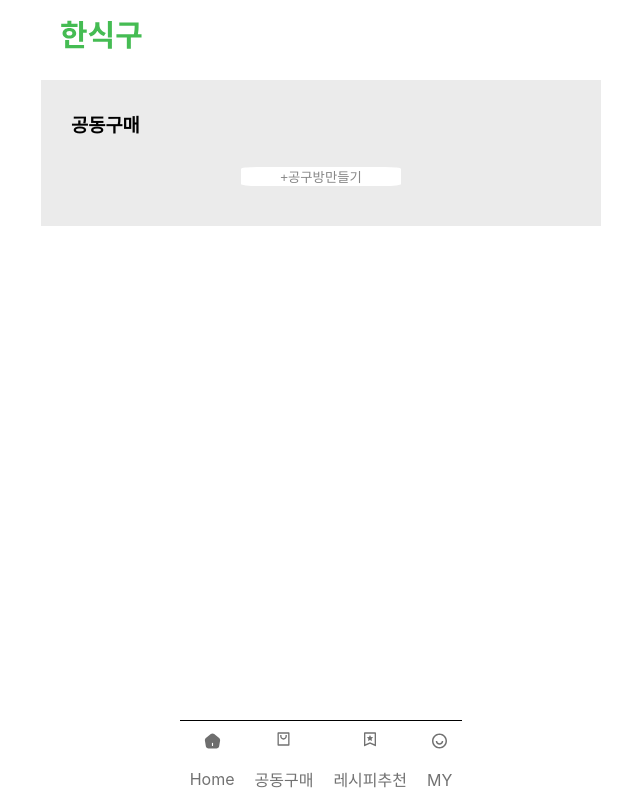
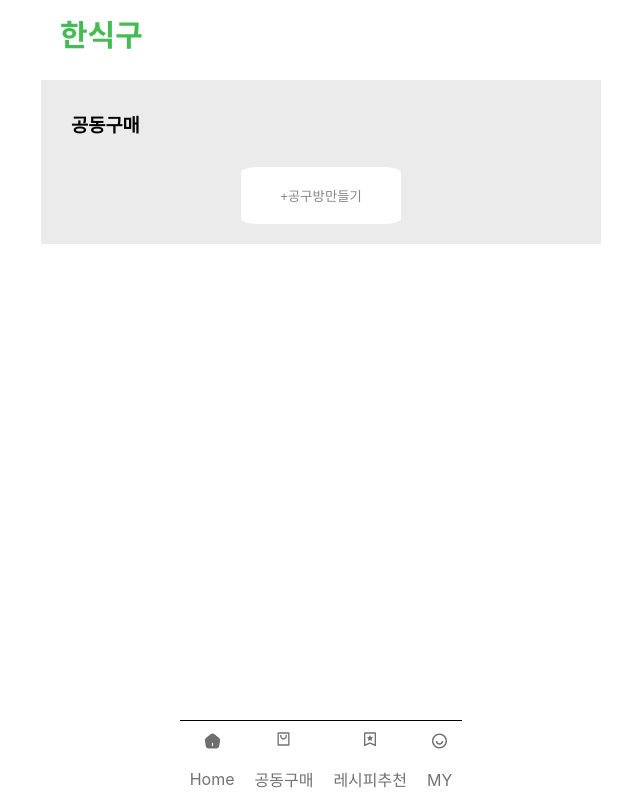
Before and after one commit to HUFamilyS/front, a React (Create React App) app: page /purchase/1 in a window 1280 px wide. Shown: the whole page, without its empty margins (319-959 px from the left). Built offline with nearby package versions, Linux system fonts and the light colour scheme.

Commit message:
공동구매방 수정

```diff
--- a/src/component/css/makeProom.module.css
+++ b/src/component/css/makeProom.module.css
@@ -14,6 +14,7 @@ h3 {
 
 button {
   width: 160px;
+  height: 57px;
   background-color: #ffffff;
   border-radius: 10%;
   border: 0;
@@ -26,6 +27,13 @@ button {
   flex-direction: column;
   align-items: center; /* 진행 중인 방 목록 중앙 정렬 */
   margin-top: 20px; /* 방 목록 위에 여백 추가 */
+  width: 100%;
+}
+
+.rooms h4 {
+  align-self: flex-start;
+  width: 100%;
+  margin: 0;
 }
 
 .room {
--- a/src/component/purchase/makeForm.js
+++ b/src/component/purchase/makeForm.js
@@ -28,7 +28,6 @@ export default function MakeForm() {
     <>
       <div className={styles.formContainer}>
         <h3>공동구매</h3>
-
         <div>
           {inputs.map((input, index) => (
             <div key={index} className={styles.inputDiv}>
--- a/src/component/purchase/makeProom.js
+++ b/src/component/purchase/makeProom.js
@@ -8,7 +8,6 @@ export default function MakeProom() {
 
   const handleButtonClick = () => {
     navigate("/purchase/form");
-    // 임의로 진행 중인 방을 추가하는 예제
     setRooms([
       ...rooms,
       { id: rooms.length + 1, name: `Room ${rooms.length + 1}` },
@@ -16,18 +15,19 @@ export default function MakeProom() {
   };
 
   return (
-    <>
-      <div className={styles.roomContainer}>
-        <h3>공동구매</h3>
-        <button onClick={handleButtonClick}>+공구방만들기</button>
+    <div className={styles.roomContainer}>
+      {rooms.length > 0 && (
         <div className={styles.rooms}>
+          <h4>진행 중인 방</h4>
           {rooms.map((room) => (
             <div key={room.id} className={styles.room}>
               {room.name}
             </div>
           ))}
         </div>
-      </div>
-    </>
+      )}
+      <h3>공동구매</h3>
+      <button onClick={handleButtonClick}>+공구방만들기</button>
+    </div>
   );
 }
```
